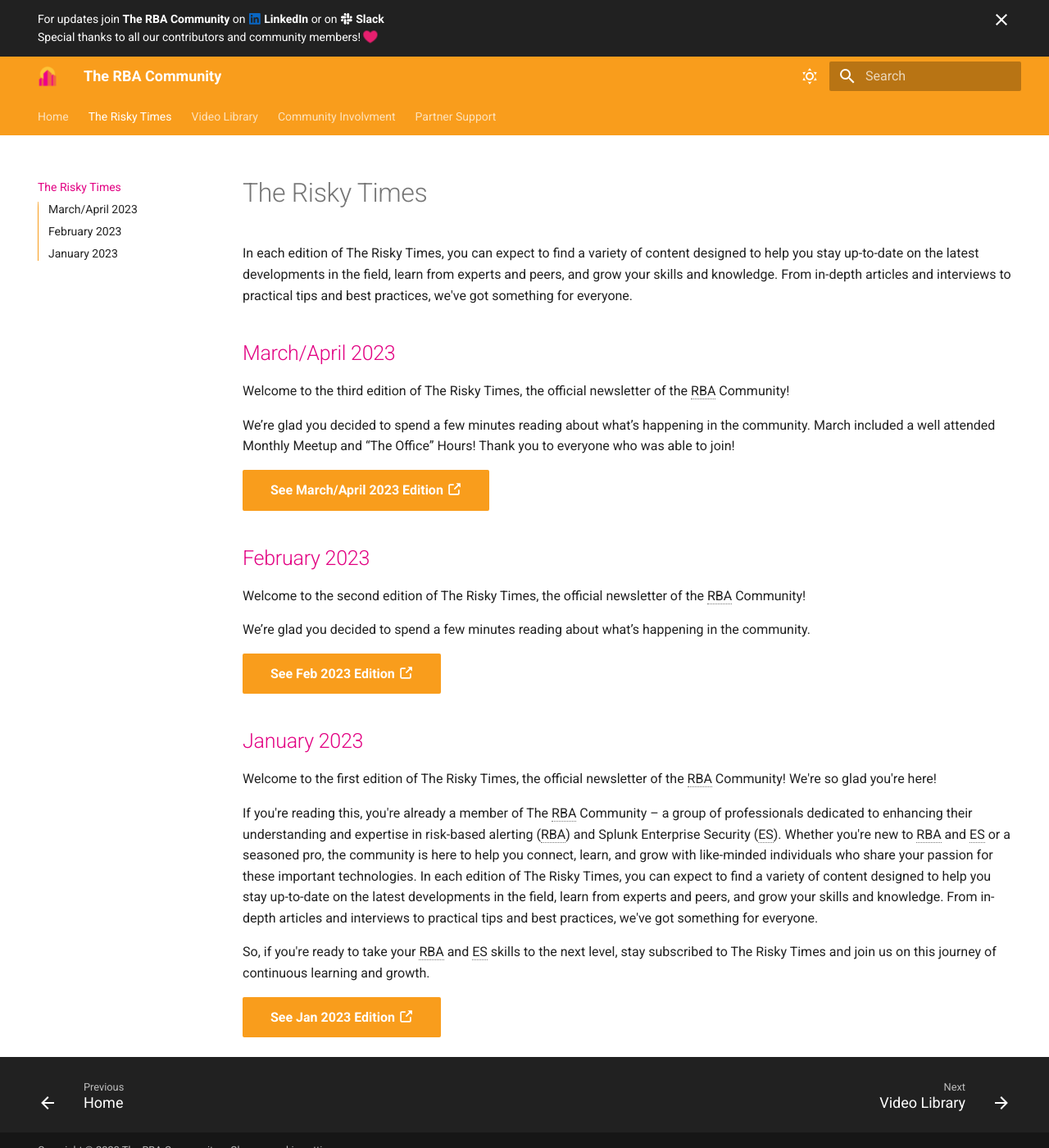
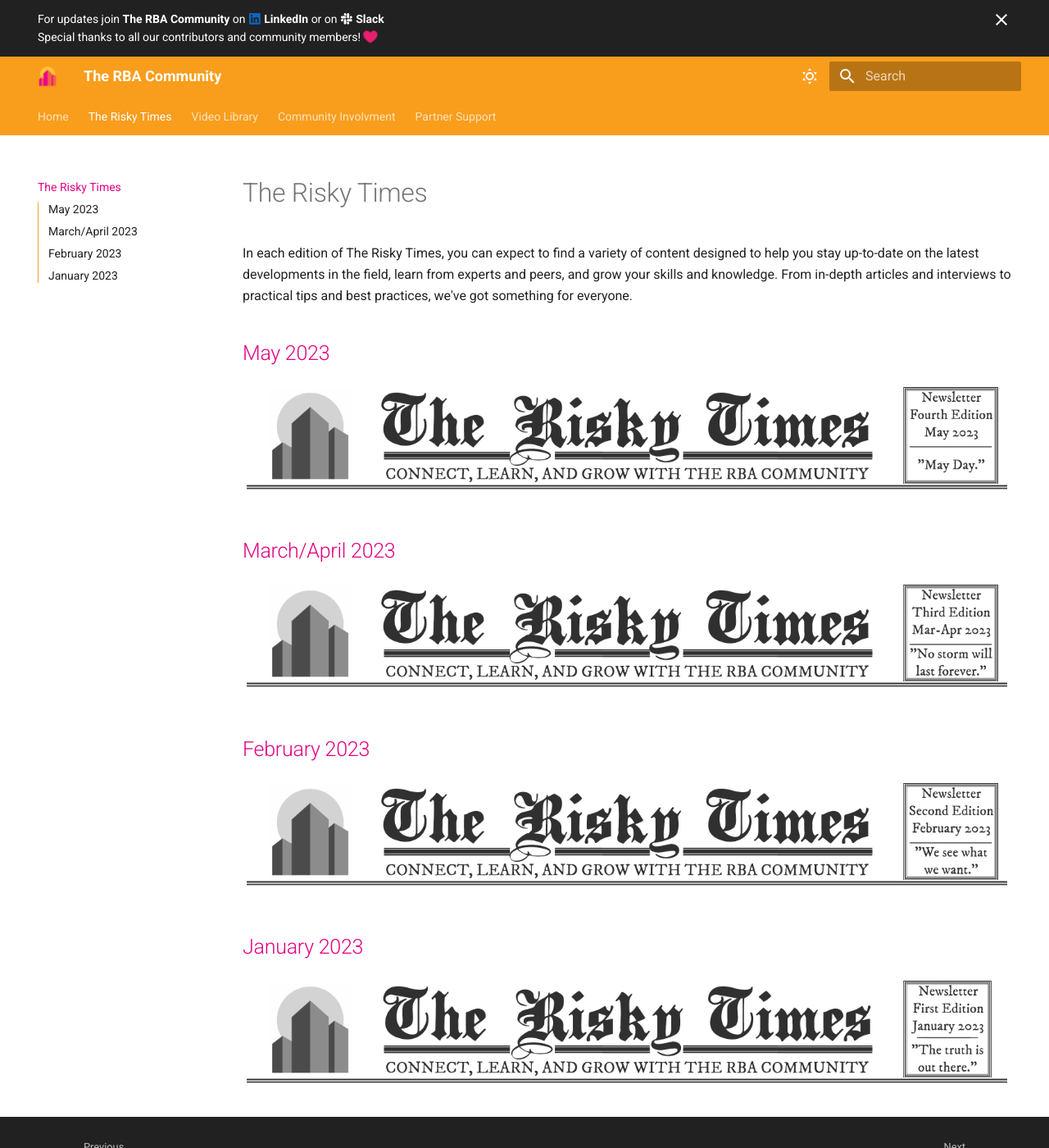
Before and after one commit to rba-community/rba-community, an MkDocs documentation site: the page built from docs/risky-times/index.md, in a window 1280 px wide and 1400 px high. Shown: the whole window at 82% size. Built offline with MkDocs 1.6.1 and Material for MkDocs 9.7.7, drawn with Linux system fonts in a browser that asks for light colours.

Commit message:
new image format
Signed-off-by: Zachary Christensen <zchristensen@splunk.com>

```diff
--- a/docs/risky-times/index.md
+++ b/docs/risky-times/index.md
@@ -9,32 +9,23 @@ hide:
 
 In each edition of The Risky Times, you can expect to find a variety of content designed to help you stay up-to-date on the latest developments in the field, learn from experts and peers, and grow your skills and knowledge. From in-depth articles and interviews to practical tips and best practices, we've got something for everyone.
 
+## [May 2023][mar-apr-2023]{ target="_blank" rel="external nofollow" }
+
+[![March/April 2023](/assets/risky-times/risky-times-04-may.png){ class="no-zoom" }][may-2023]{ target="_blank" rel="external nofollow" }
+
 ## [March/April 2023][mar-apr-2023]{ target="_blank" rel="external nofollow" }
 
-Welcome to the third edition of The Risky Times, the official newsletter of the RBA Community!
-
-We’re glad you decided to spend a few minutes reading about what’s happening in the community. March included a well attended Monthly Meetup and “The Office” Hours! Thank you to everyone who was able to join!
-
-[See March/April 2023 Edition :octicons-link-external-16:][mar-apr-2023]{ .md-button .md-button--primary target="_blank" rel="external nofollow" }
+[![March/April 2023](/assets/risky-times/risky-times-03-mar.png){ class="no-zoom" }][mar-apr-2023]{ target="_blank" rel="external nofollow" }
 
 ## [February 2023][feb-2023]{ target="_blank" rel="external nofollow" }
 
-Welcome to the second edition of The Risky Times, the official newsletter of the RBA Community!
-
-We’re glad you decided to spend a few minutes reading about what’s happening in the community.
-
-[See Feb 2023 Edition :octicons-link-external-16:][feb-2023]{ .md-button .md-button--primary target="_blank" rel="external nofollow" }
+[![February 2023](/assets/risky-times/risky-times-02-feb.png){ class="no-zoom" }][feb-2023]{ target="_blank" rel="external nofollow" }
 
 ## [January 2023][jan-2023]{ target="_blank" rel="external nofollow" }
 
-Welcome to the first edition of The Risky Times, the official newsletter of the RBA Community! We're so glad you're here!
-
-If you're reading this, you're already a member of The RBA Community – a group of professionals dedicated to enhancing their understanding and expertise in risk-based alerting (RBA) and Splunk Enterprise Security (ES). Whether you're new to RBA and ES or a seasoned pro, the community is here to help you connect, learn, and grow with like-minded individuals who share your passion for these important technologies. In each edition of The Risky Times, you can expect to find a variety of content designed to help you stay up-to-date on the latest developments in the field, learn from experts and peers, and grow your skills and knowledge. From in-depth articles and interviews to practical tips and best practices, we've got something for everyone.
-
-So, if you're ready to take your RBA and ES skills to the next level, stay subscribed to The Risky Times and join us on this journey of continuous learning and growth.
-
-[See Jan 2023 Edition :octicons-link-external-16:][jan-2023]{ .md-button .md-button--primary target="_blank" }
+[![January 2023](/assets/risky-times/risky-times-01-jan.png){ class="no-zoom" }][jan-2023]{ target="_blank" rel="external nofollow" }
 
 [jan-2023]: https://drive.google.com/file/d/1-i93WmemJnAb7gFpiUPbE1LPU1K7doAN/view
 [feb-2023]: https://drive.google.com/file/d/1Bfl8nFudORaEtTQcVx6S1sGueQ7nMPO5/view
 [mar-apr-2023]: https://drive.google.com/file/d/1emhXgkWiow_5wuJIovXFOK64yGRTVc7t/view?usp=sharing
+[may-2023]: #coming-soon
```
Also changed, not shown: docs/assets/risky-times/risky-times-01-jan.png (added), docs/assets/risky-times/risky-times-02-feb.png (added), docs/assets/risky-times/risky-times-03-mar.png (added), docs/assets/risky-times/risky-times-04-may.png (added).
